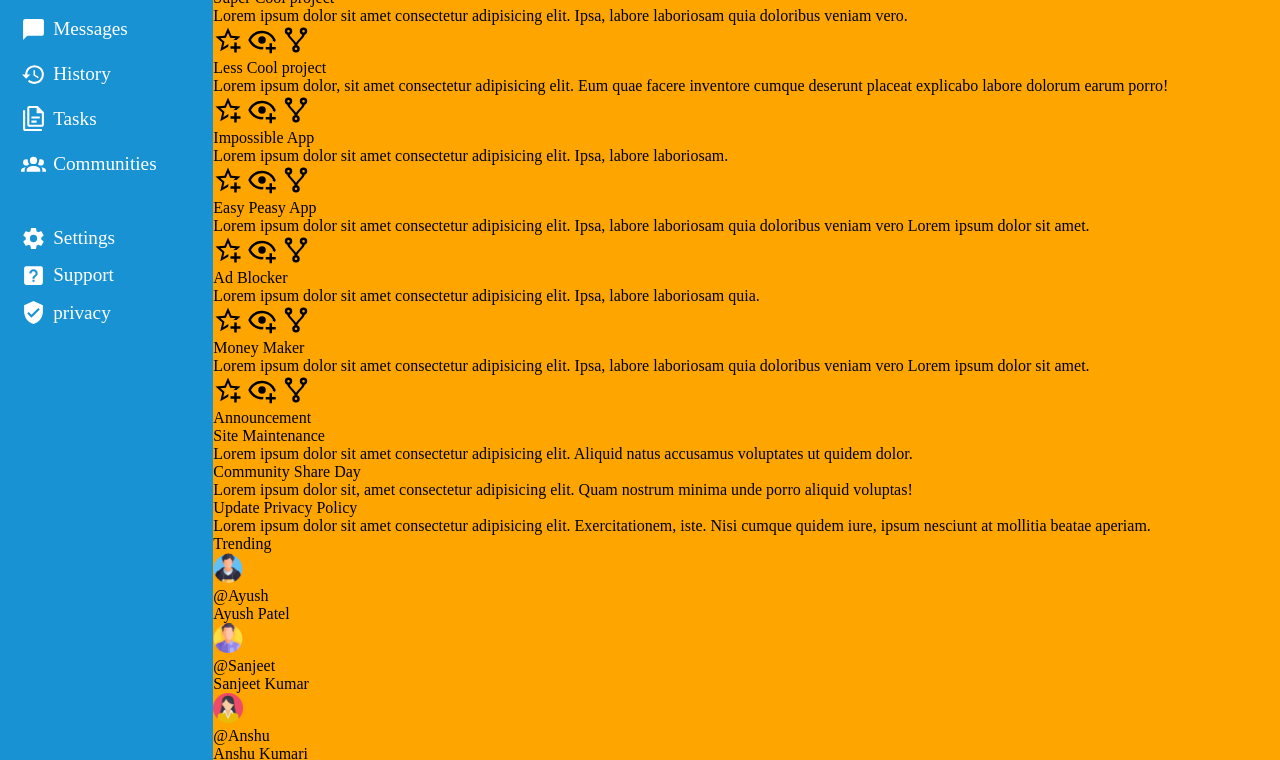
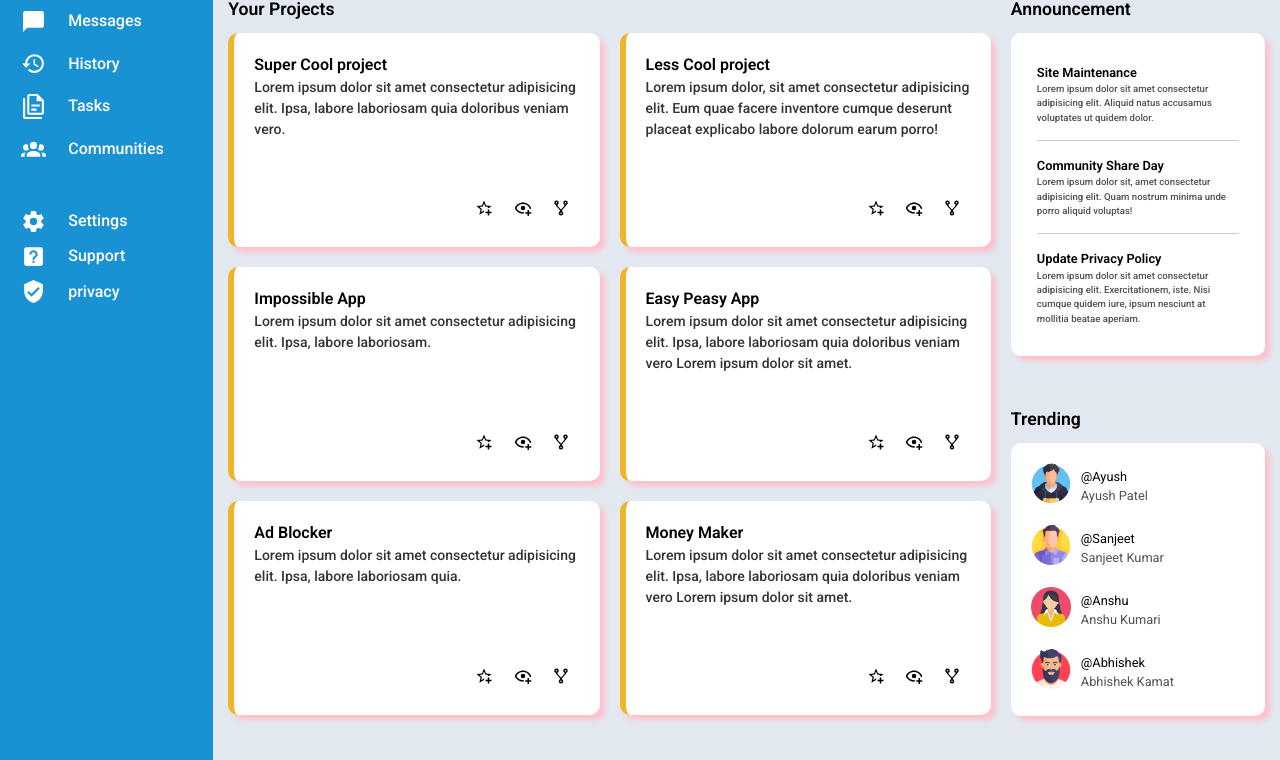
Before and after one commit to sanjeet2610/Admin-Dashboard, a plain HTML site: page index.html in a window 1280 px wide. Shown: the part 183-943 px from the top of the page. Drawn offline with Linux system fonts and the light colour scheme.

Commit message:
Add style for main-container

```diff
--- a/index.html
+++ b/index.html
@@ -5,6 +5,12 @@
     <meta name="viewport" content="width=device-width, initial-scale=1.0" />
     <title>Admin-Dashboard</title>
     <link rel="stylesheet" href="style.css" />
+    <link rel="preconnect" href="https://fonts.googleapis.com" />
+    <link rel="preconnect" href="https://fonts.gstatic.com" crossorigin />
+    <link
+      href="https://fonts.googleapis.com/css2?family=Roboto:ital,wght@0,100..900;1,100..900&display=swap"
+      rel="stylesheet"
+    />
   </head>
   <body>
     <div class="container">
@@ -100,7 +106,7 @@
             <div class="box">
               <div class="content">
                 <p class="heading">Super Cool project</p>
-                <p>
+                <p class="text">
                   Lorem ipsum dolor sit amet consectetur adipisicing elit. Ipsa,
                   labore laboriosam quia doloribus veniam vero.
                 </p>
@@ -126,7 +132,7 @@
             <div class="box">
               <div class="content">
                 <p class="heading">Less Cool project</p>
-                <p>
+                <p class="text">
                   Lorem ipsum dolor, sit amet consectetur adipisicing elit. Eum
                   quae facere inventore cumque deserunt placeat explicabo labore
                   dolorum earum porro!
@@ -153,7 +159,7 @@
             <div class="box">
               <div class="content">
                 <p class="heading">Impossible App</p>
-                <p>
+                <p class="text">
                   Lorem ipsum dolor sit amet consectetur adipisicing elit. Ipsa,
                   labore laboriosam.
                 </p>
@@ -179,7 +185,7 @@
             <div class="box">
               <div class="content">
                 <p class="heading">Easy Peasy App</p>
-                <p>
+                <p class="text">
                   Lorem ipsum dolor sit amet consectetur adipisicing elit. Ipsa,
                   labore laboriosam quia doloribus veniam vero Lorem ipsum dolor
                   sit amet.
@@ -206,7 +212,7 @@
             <div class="box">
               <div class="content">
                 <p class="heading">Ad Blocker</p>
-                <p>
+                <p class="text">
                   Lorem ipsum dolor sit amet consectetur adipisicing elit. Ipsa,
                   labore laboriosam quia.
                 </p>
@@ -232,7 +238,7 @@
             <div class="box">
               <div class="content">
                 <p class="heading">Money Maker</p>
-                <p>
+                <p class="text">
                   Lorem ipsum dolor sit amet consectetur adipisicing elit. Ipsa,
                   labore laboriosam quia doloribus veniam vero Lorem ipsum dolor
                   sit amet.
@@ -264,23 +270,23 @@
               <p>Announcement</p>
             </div>
             <div class="announcement-content">
-              <div class="bar">
+              <div class="bar one">
                 <p class="heading">Site Maintenance</p>
-                <p>
+                <p class="text">
                   Lorem ipsum dolor sit amet consectetur adipisicing elit.
                   Aliquid natus accusamus voluptates ut quidem dolor.
                 </p>
               </div>
-              <div class="bar">
+              <div class="bar two">
                 <p class="heading">Community Share Day</p>
-                <p>
+                <p class="text">
                   Lorem ipsum dolor sit, amet consectetur adipisicing elit. Quam
                   nostrum minima unde porro aliquid voluptas!
                 </p>
               </div>
-              <div class="bar">
+              <div class="bar three">
                 <p class="heading">Update Privacy Policy</p>
-                <p>
+                <p class="text">
                   Lorem ipsum dolor sit amet consectetur adipisicing elit.
                   Exercitationem, iste. Nisi cumque quidem iure, ipsum nesciunt
                   at mollitia beatae aperiam.
--- a/style.css
+++ b/style.css
@@ -2,6 +2,9 @@
   margin: 0;
   padding: 0;
   box-sizing: border-box;
+  line-height: 1.5;
+  font-family: "Roboto", sans-serif;
+  /* outline: 1px solid red; */
 }
 
 html,
@@ -35,6 +38,8 @@ body {
 .header {
   display: grid;
   grid-template: 1fr 1fr/2fr 1fr;
+  box-shadow: 0px 5px 5px pink;
+  z-index: 1;
 }
 
 .header .search {
@@ -114,10 +119,6 @@ body {
   padding: 0.7rem;
 }
 
-.main-container {
-  background-color: orange;
-}
-
 .profiles img {
   height: 30px;
   width: 30px;
@@ -153,6 +154,7 @@ body {
 .dashboard p {
   font-size: 1.4rem;
   color: white;
+  font-weight: 500;
 }
 
 .sidebar img {
@@ -188,9 +190,145 @@ body {
 .action-section p,
 .setting-section p {
   color: white;
-  font-size: 1.2rem;
+  font-size: 1rem;
+  font-weight: 500;
+  margin-left: 15px;
 }
 
 .main-container {
   grid-column: 2/3;
+  display: grid;
+  grid-template: 1fr/3fr 1fr;
+  gap: 20px;
+  padding: 25px 15px;
+  background-color: rgb(226, 232, 240);
 }
+
+.projects {
+  grid-column: 1/2;
+}
+
+.projects .first p {
+  font-size: 1.1rem;
+  font-weight: 600;
+}
+
+.main-container .icon {
+  height: 18px;
+  width: 18px;
+}
+
+.actual-projects {
+  margin-top: 10px;
+  display: grid;
+  grid-template-columns: repeat(auto-fit, minmax(300px, 1fr));
+  gap: 20px;
+}
+
+.actual-projects .box {
+  background-color: white;
+  padding: 20px 10px 20px 20px;
+  border-radius: 10px;
+  border-left: 6px solid rgb(240, 180, 41);
+  display: grid;
+  grid-template: 1fr 1fr/1fr;
+  box-shadow: 5px 5px 5px pink;
+}
+
+.box .logos {
+  margin-bottom: 10px;
+  margin-left: 60%;
+  display: flex;
+  justify-content: space-evenly;
+  align-items: end;
+}
+
+.box .heading {
+  font-size: 1rem;
+  font-weight: 600;
+}
+
+.box .text {
+  font-size: 14px;
+  color: #333;
+  font-weight: 500;
+}
+
+.updates {
+  display: grid;
+  grid-template: 1fr 1fr/1fr;
+  gap: 50px;
+}
+
+.announcement-header p {
+  font-size: 1.1rem;
+  font-weight: 600;
+}
+
+.announcement-content {
+  padding: 30px 26px;
+  background-color: white;
+  box-shadow: 5px 5px 5px pink;
+  margin-top: 10px;
+  border-radius: 10px;
+  display: flex;
+  flex-direction: column;
+  gap: 15px;
+}
+
+.bar .heading {
+  font-size: 0.8rem;
+  font-weight: 600;
+}
+
+.bar .text {
+  font-size: 0.6rem;
+  font-weight: 500;
+  color: #525252;
+  margin-bottom: 15px;
+}
+
+.bar.three .text {
+  margin-bottom: 0px;
+}
+.bar.one,
+.bar.two {
+  border-bottom: 1px solid rgba(0, 0, 0, 0.2);
+}
+
+.trending-header p {
+  font-size: 1.1rem;
+  font-weight: 600;
+}
+
+.profiles {
+  display: flex;
+  gap: 10px;
+  align-items: center;
+}
+
+.trending-content {
+  background-color: white;
+  border-radius: 10px;
+  padding: 20px;
+  box-shadow: 5px 5px 5px pink;
+  display: grid;
+  grid-template-rows: repeat(4, 1fr);
+  gap: 15px;
+  margin-top: 10px;
+}
+
+.photo img {
+  height: 40px;
+  width: 40px;
+}
+
+.id .user-name {
+  font-size: 0.8rem;
+  font-weight: 400;
+}
+
+.id .name {
+  font-size: 0.8rem;
+  color: #525252;
+}
```
